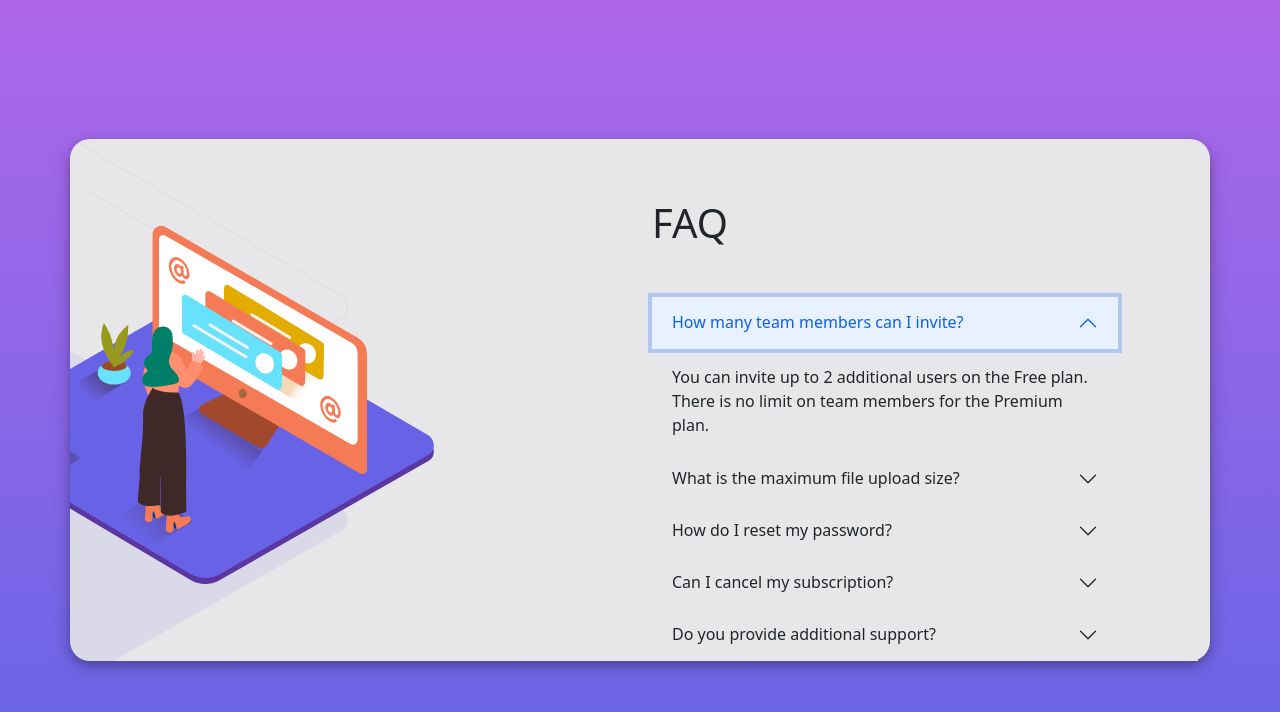
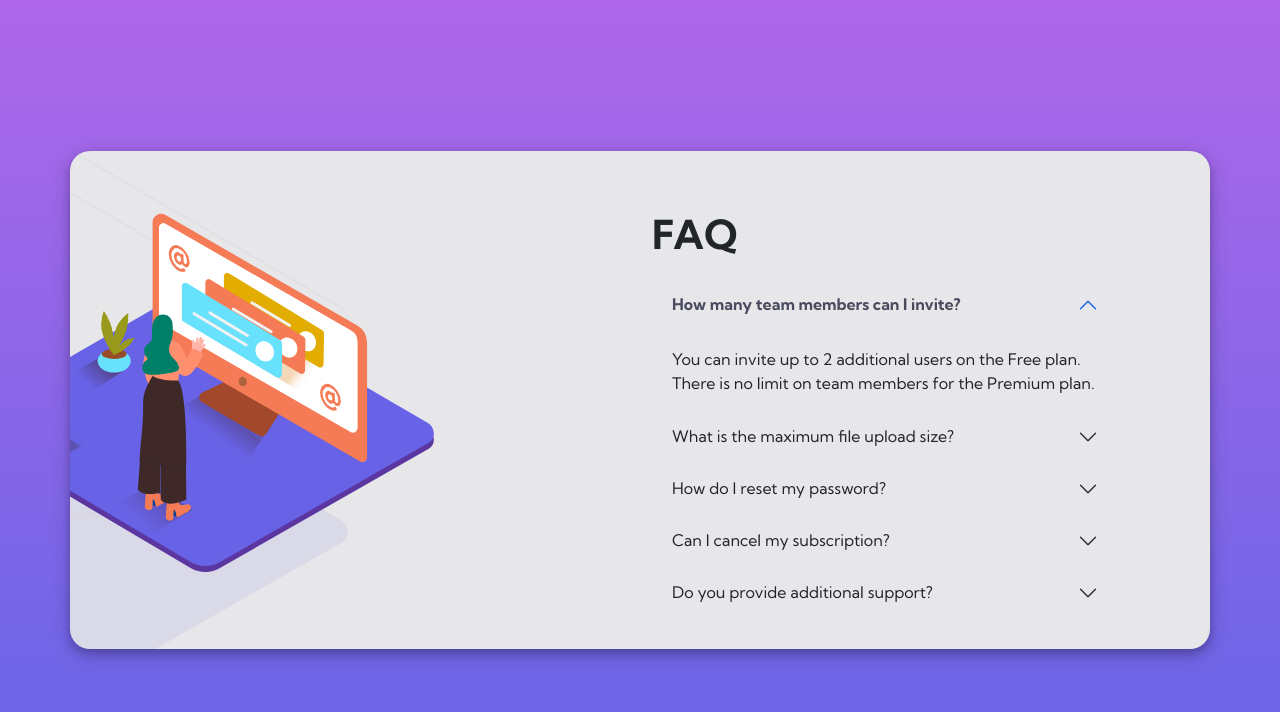
Before and after one commit to Matei-oss/Frontend-Projects, a plain HTML site: page Frontend-JS/faq-accordion-card-main/index.html in a window 1280 px wide. Both pictures are taken after a click on the button "How many team members can I invite?". Drawn offline with nearby package versions, Linux system fonts and the light colour scheme.

Commit message:
removed outline from accordion button

```diff
--- a/Frontend-JS/faq-accordion-card-main/css/styles.css
+++ b/Frontend-JS/faq-accordion-card-main/css/styles.css
@@ -1,5 +1,6 @@
 body {
     background-image: linear-gradient(to bottom, hsl(273, 75%, 66%), hsl(240, 73%, 65%));
+    font-family: "Kumbh Sans";
 }
 
 .vertical-center {
@@ -59,10 +60,12 @@ body {
 }
 
 .accordion {
-    margin-top: 50px;
+    margin-top: 20px;
+    margin-bottom: 30px;
     padding-right: 80px;
     border: 0px solid;
     background-color: hsl(240, 5%, 91%);
+    outline: none;
 }
 
 .accordion-item {
@@ -80,6 +83,21 @@ body {
     background-color: hsl(240, 5%, 91%);
 }
 
+.accordion-button:not(.collapsed) {
+    background-color: hsl(240, 5%, 91%);
+    color: hsl(237, 12%, 33%);
+}
+
+.accordion-button:hover {
+    color: hsl(14, 88%, 65%);
+}
+
+.accordion-button:focus {
+    box-shadow: none;
+    border-color: rgba(0, 0, 0, .125);
+}
+
 h1 {
     margin-top: 60px;
+    font-weight: 700;
 }
--- a/Frontend-JS/faq-accordion-card-main/index.js
+++ b/Frontend-JS/faq-accordion-card-main/index.js
@@ -0,0 +1,3 @@
+$('.accordion-button').click(function(e) {
+    $(this).css('font-weight', '700');
+});
```
